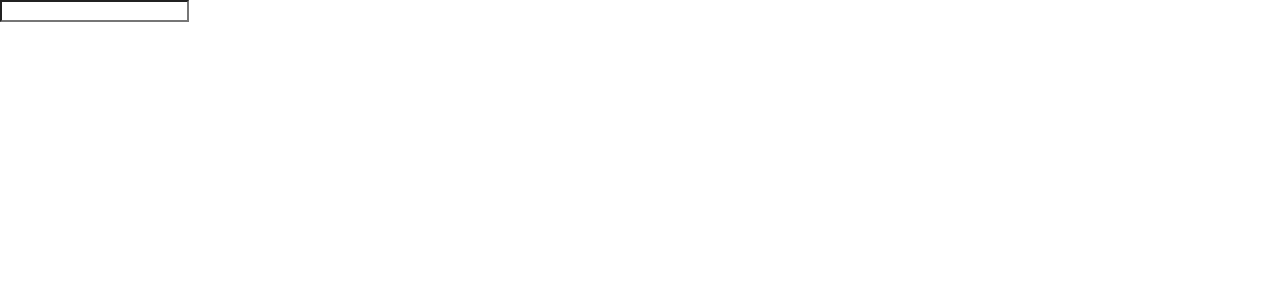
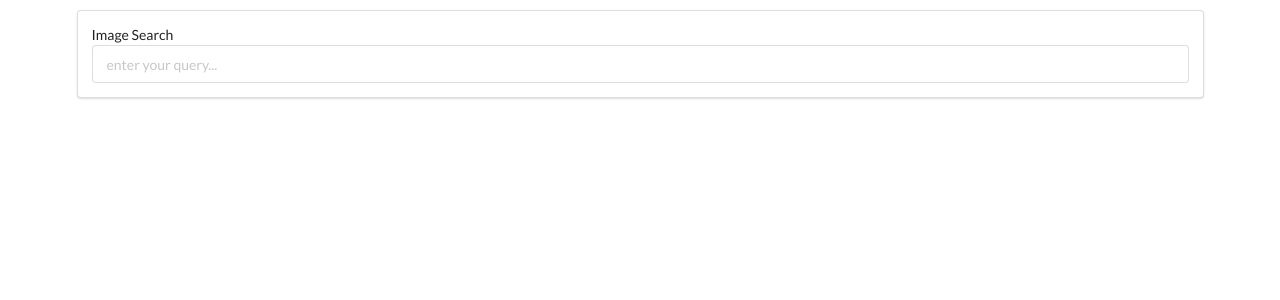
Before and after one commit to rahulkeerthi/udemy-react-pics, a React (Create React App) app: page / in a window 1280 px wide. Shown: the top 300 px of the page. Built offline with nearby package versions, Linux system fonts and the light colour scheme.

Commit message:
search bar made controlled

```diff
--- a/src/components/App.js
+++ b/src/components/App.js
@@ -1,14 +1,12 @@
-import React, { Component } from 'react';
-import SearchBar from './SearchBar';
+import React, { Component } from "react";
+import SearchBar from "./SearchBar";
 
 export default class App extends Component {
-  render() {
-    return (
-      <div>
-        <div>
-          <SearchBar />
-        </div>
-      </div>
-    );
-  };
-};
+	render() {
+		return (
+			<div className="ui container" style={{ marginTop: "10px" }}>
+				<SearchBar />
+			</div>
+		);
+	}
+}
--- a/src/components/SearchBar.js
+++ b/src/components/SearchBar.js
@@ -1,13 +1,23 @@
-import React, { Component } from 'react'
+import React, { Component } from "react";
 
 export default class SearchBar extends React.Component {
-  render() {
-    return (
-      <div>
-        <form>
-          <input type="text" />
-        </form>
-      </div>
-    )
-  }
+	state = { term: "" };
+
+	render() {
+		return (
+			<div className="ui segment">
+				<form className="ui form">
+					Image Search
+					<div className="field">
+						<input
+							type="text"
+							value={this.state.term}
+              placeholder="enter your query..."
+							onChange={(e) => this.setState({ term: e.target.value })}
+						/>
+					</div>
+				</form>
+			</div>
+		);
+	}
 }
```
Also changed, not shown: src/index.js (+4 -4 lines).
